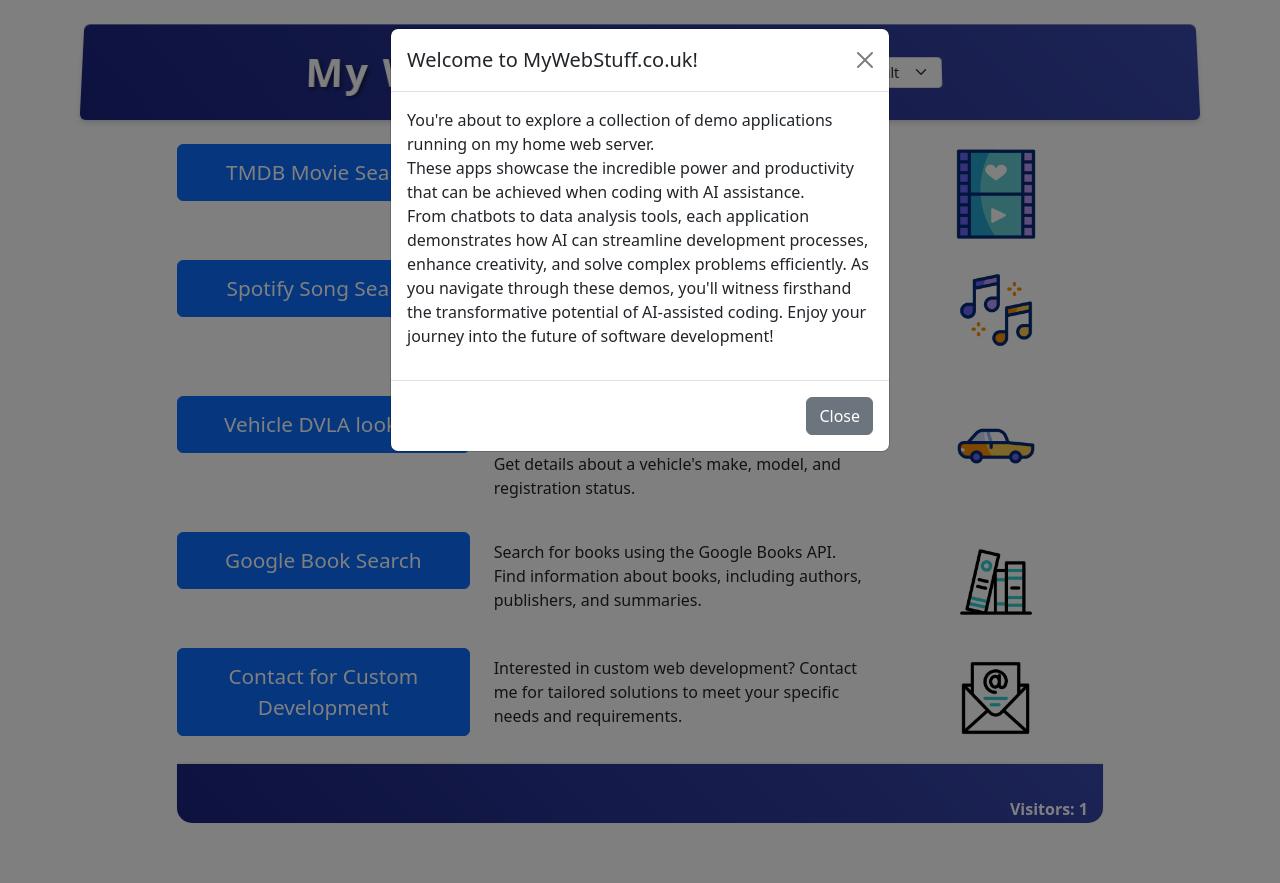
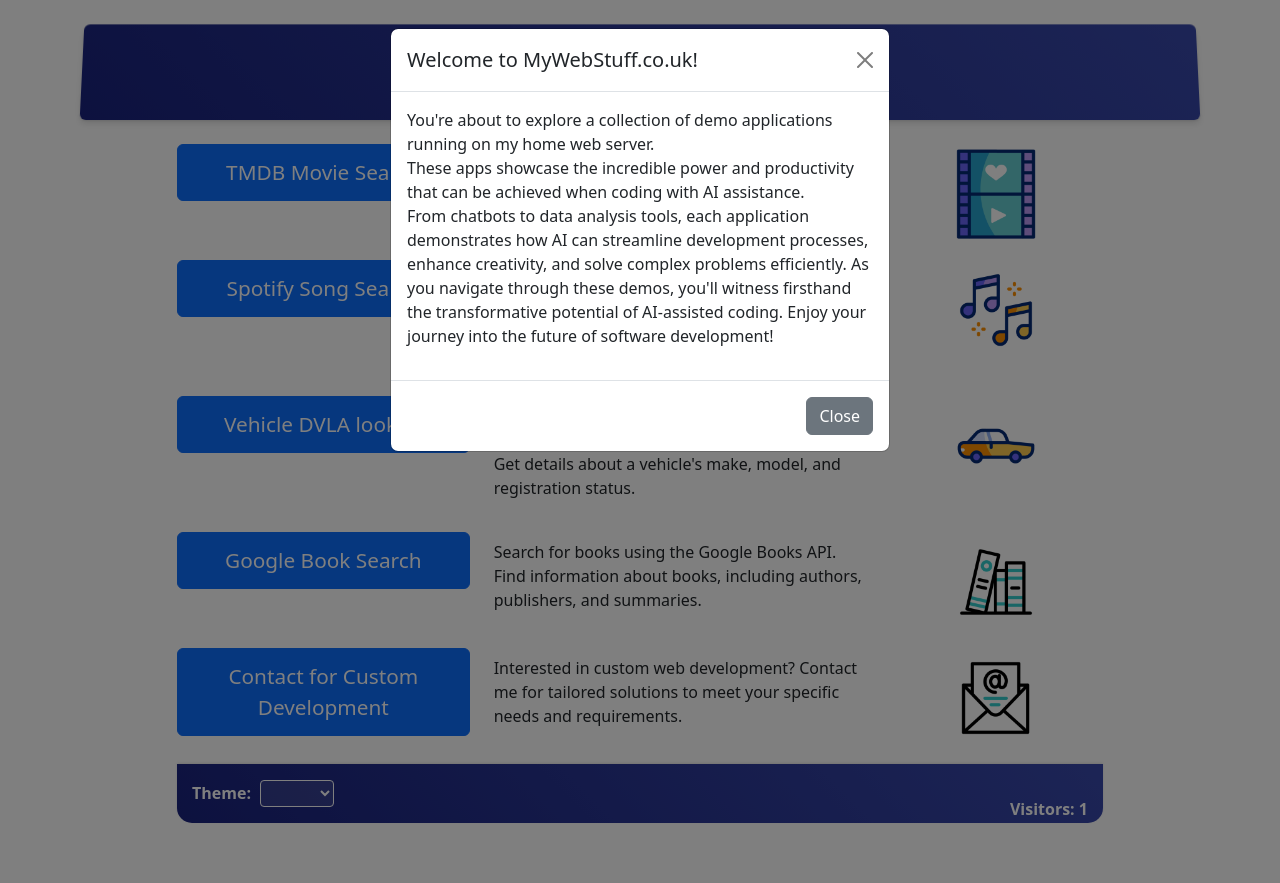
Before and after one commit to Rosssaab/MainMenu, a Flask app: page / in a window 1280 px wide. Run offline with Flask 3, Linux system fonts and the light colour scheme; some libraries are stand-ins or nearby versions.

Commit message:
Update theme selector: move to footer, expand options, fix visibility

```diff
--- a/templates/index.html
+++ b/templates/index.html
@@ -70,19 +70,39 @@
             margin-top: 1rem;
             border-radius: 0 0 15px 15px;
             display: flex;
-            justify-content: flex-end;
+            justify-content: space-between;
             align-items: center;
         }
-        .visitor-counter {
+        .visitor-counter, .theme-selector {
             font-size: 1rem;
             font-weight: bold;
             color: #ffffff;
             line-height: 1.2;
             white-space: nowrap;
         }
+        .theme-selector select {
+            background-color: rgba(255, 255, 255, 0.1);
+            color: #ffffff;
+            border: 1px solid #ffffff;
+            border-radius: 4px;
+            padding: 2px 5px;
+            font-size: 0.9rem;
+            margin-left: 5px;
+        }
+        .theme-selector select option {
+            background-color: #3949ab;
+            color: #ffffff;
+        }
+        .theme-selector select:focus {
+            outline: none;
+            box-shadow: 0 0 0 2px rgba(255,255,255,0.5);
+        }
         @media (max-width: 767px) {
-            .visitor-counter {
+            .visitor-counter, .theme-selector {
                 font-size: 0.9rem;
+            }
+            .theme-selector select {
+                font-size: 0.8rem;
             }
             .footer-banner {
                 padding: 3px 12px;
@@ -119,26 +139,7 @@
 
     <div class="container main-container">
         <header class="header-3d py-4 my-4 rounded">
-            <div class="row align-items-center">
-                <div class="col-md-8 col-sm-12">
-                    <h1 class="text-center mb-0">My Web Stuff</h1>
-                </div>
-                <div class="col-md-4 col-sm-12 mt-3 mt-md-0">
-                    <label for="theme-select" class="form-label visually-hidden">Select Theme:</label>
-                    <select id="theme-select" class="form-select form-select-sm custom-select mx-auto">
-                        <option value="default">Default</option>
-                        <option value="cerulean">Cerulean</option>
-                        <option value="cosmo">Cosmo</option>
-                        <option value="cyborg">Cyborg</option>
-                        <option value="darkly" selected>Darkly</option>
-                        <option value="lumen">Lumen</option>
-                        <option value="minty">Minty</option>
-                        <option value="pulse">Pulse</option>
-                        <option value="sandstone">Sandstone</option>
-                        <option value="solar">Solar</option>
-                    </select>
-                </div>
-            </div>
+            <h1 class="text-center mb-0">My Web Stuff</h1>
         </header>
 
         <div class="row justify-content-center">
@@ -199,6 +200,32 @@
                     </div>
                 </div>
                 <div class="footer-banner">
+                    <div class="theme-selector">
+                        Theme:
+                        <select id="theme-select">
+                            <option value="darkly">Darkly</option>
+                            <option value="flatly">Flatly</option>
+                            <option value="superhero">Superhero</option>
+                            <option value="cerulean">Cerulean</option>
+                            <option value="cosmo">Cosmo</option>
+                            <option value="cyborg">Cyborg</option>
+                            <option value="journal">Journal</option>
+                            <option value="litera">Litera</option>
+                            <option value="lumen">Lumen</option>
+                            <option value="lux">Lux</option>
+                            <option value="materia">Materia</option>
+                            <option value="minty">Minty</option>
+                            <option value="pulse">Pulse</option>
+                            <option value="sandstone">Sandstone</option>
+                            <option value="simplex">Simplex</option>
+                            <option value="sketchy">Sketchy</option>
+                            <option value="slate">Slate</option>
+                            <option value="solar">Solar</option>
+                            <option value="spacelab">Spacelab</option>
+                            <option value="united">United</option>
+                            <option value="yeti">Yeti</option>
+                        </select>
+                    </div>
                     <div class="visitor-counter">
                         Visitors: {{ visitor_count }}
                     </div>
```
